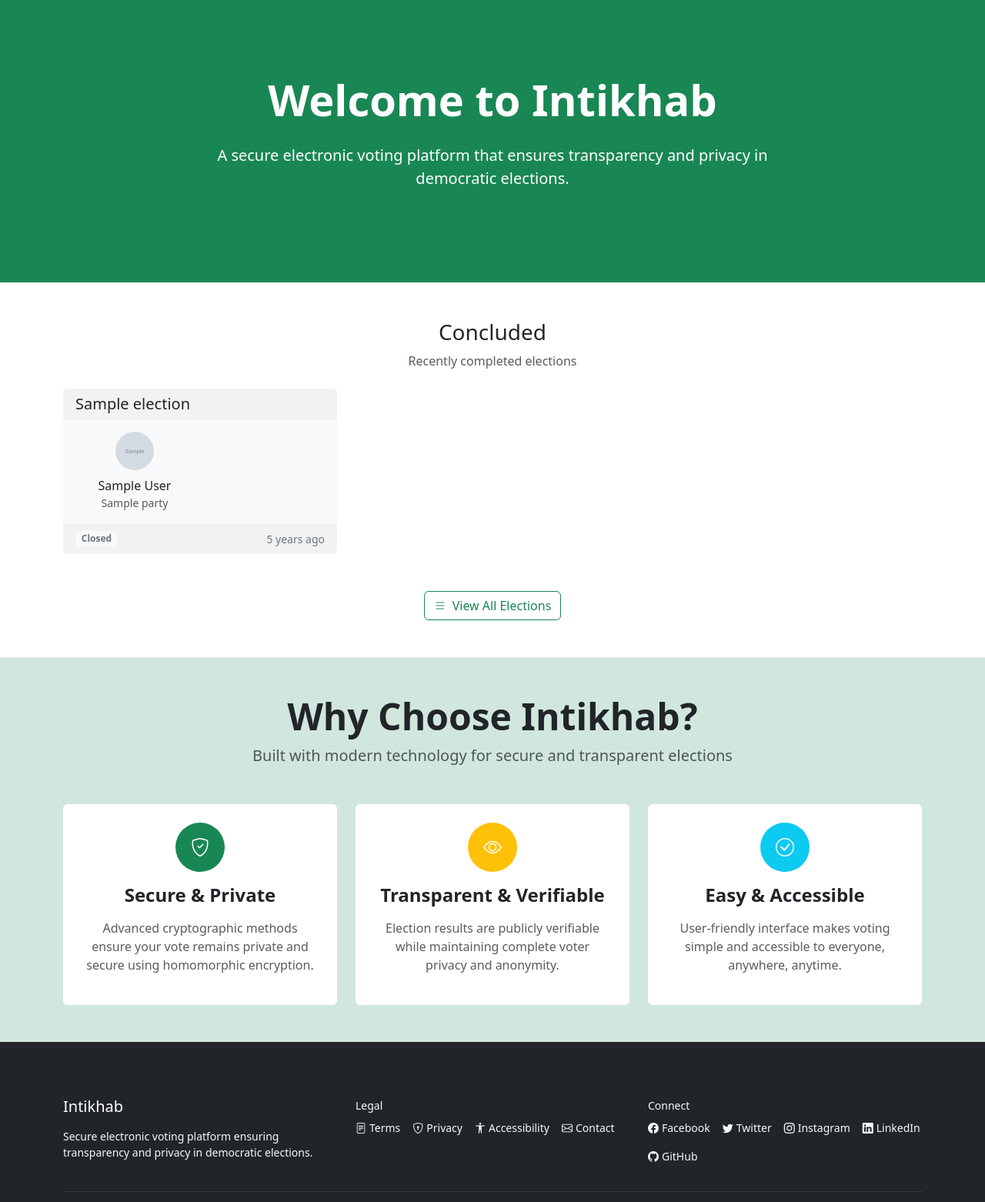
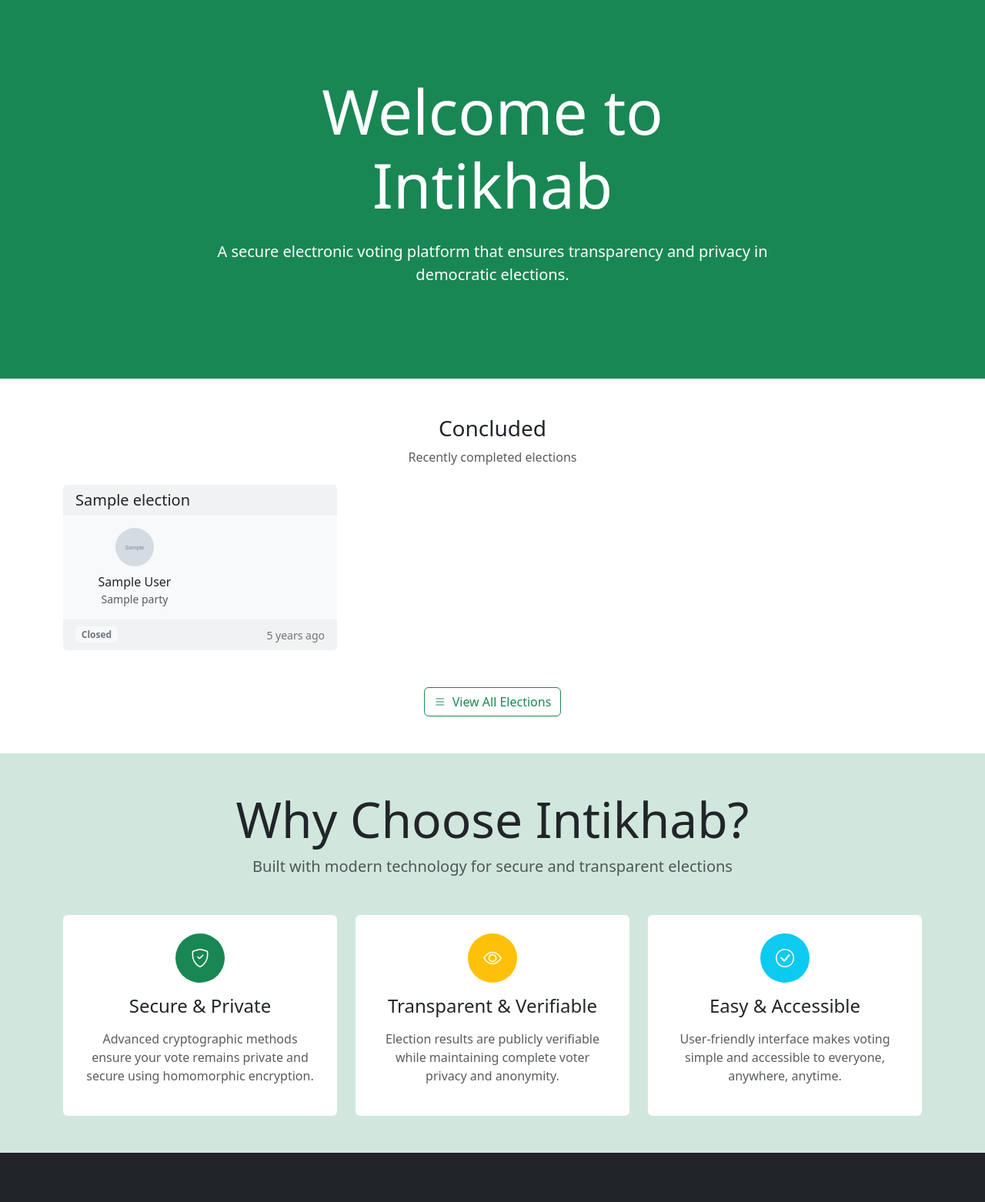
Before and after one commit to codeforpakistan/intikhab, a Django app: page / in a window 1280 px wide. Shown: the part 56-1618 px from the top of the page at 77% size. Run offline with Django 4.2, Linux system fonts and the light colour scheme; tables that the repository leaves empty hold one stand-in row (values such as "Sample post"); grey boxes marked "Sample" are stand-in pictures; some libraries are stand-ins or nearby versions.

Commit message:
Removed bold font

```diff
--- a/app/templates/app/index.html
+++ b/app/templates/app/index.html
@@ -6,7 +6,7 @@
   <div class="container py-5">
     <div class="row align-items-center">
       <div class="col-lg-8 col-md-10 mx-auto text-center">
-        <h1 class="display-4 fw-bold mb-4">Welcome to Intikhab</h1>
+        <h1 class="display-1 fw-thin mb-4">Welcome to Intikhab</h1>
         <p class="lead mb-4">A secure electronic voting platform that ensures transparency and privacy in democratic elections.</p>
         {% comment %} <div class="d-flex flex-wrap justify-content-center gap-3">
           {% if request.user.is_authenticated %}
@@ -102,7 +102,7 @@
       <div class="mb-4">
         <i class="bi bi-card-checklist text-muted" style="font-size: 4rem;"></i>
       </div>
-      <h3 class="fw-bold mb-3">No Elections Available</h3>
+      <h3 class="fw-thin mb-3">No Elections Available</h3>
       <p class="lead text-muted mb-4">There are currently no elections scheduled. Please check back later.</p>
       {% if request.user.is_authenticated %}
         <a href="{% url 'profile' %}" class="btn btn-outline-primary">
@@ -118,7 +118,7 @@
 <section id="features" class="py-5">
   <div class="container">
     <div class="text-center mb-5">
-      <h2 class="display-5 fw-bold">Why Choose Intikhab?</h2>
+      <h2 class="display-3 fw-thin">Why Choose Intikhab?</h2>
       <p class="lead text-muted">Built with modern technology for secure and transparent elections</p>
     </div>
     <div class="row g-4">
@@ -128,7 +128,7 @@
             <div class="bg-primary text-white rounded-circle d-inline-flex align-items-center justify-content-center mb-3" style="width: 4rem; height: 4rem;">
               <i class="bi bi-shield-check fs-4"></i>
             </div>
-            <h4 class="fw-bold mb-3">Secure &amp; Private</h4>
+            <h4 class="fw-thin mb-3">Secure &amp; Private</h4>
             <p class="text-muted">Advanced cryptographic methods ensure your vote remains private and secure using homomorphic encryption.</p>
           </div>
         </div>
@@ -139,7 +139,7 @@
             <div class="bg-warning text-white rounded-circle d-inline-flex align-items-center justify-content-center mb-3" style="width: 4rem; height: 4rem;">
               <i class="bi bi-eye fs-4"></i>
             </div>
-            <h4 class="fw-bold mb-3">Transparent &amp; Verifiable</h4>
+            <h4 class="fw-thin mb-3">Transparent &amp; Verifiable</h4>
             <p class="text-muted">Election results are publicly verifiable while maintaining complete voter privacy and anonymity.</p>
           </div>
         </div>
@@ -150,7 +150,7 @@
             <div class="bg-info text-white rounded-circle d-inline-flex align-items-center justify-content-center mb-3" style="width: 4rem; height: 4rem;">
               <i class="bi bi-check-circle fs-4"></i>
             </div>
-            <h4 class="fw-bold mb-3">Easy &amp; Accessible</h4>
+            <h4 class="fw-thin mb-3">Easy &amp; Accessible</h4>
             <p class="text-muted">User-friendly interface makes voting simple and accessible to everyone, anywhere, anytime.</p>
           </div>
         </div>
--- a/app/templates/app/invitations/send_invitations.html
+++ b/app/templates/app/invitations/send_invitations.html
@@ -49,7 +49,7 @@
 
             <!-- Email Addresses Field -->
             <div class="mb-4">
-              <label for="{{ form.invited_emails.id_for_label }}" class="form-label fw-bold">
+              <label for="{{ form.invited_emails.id_for_label }}" class="form-label">
                 {{ form.invited_emails.label }}
               </label>
               {{ form.invited_emails }}
@@ -67,7 +67,7 @@
 
             <!-- Expiration Days Field -->
             <div class="mb-4">
-              <label for="{{ form.expires_in_days.id_for_label }}" class="form-label fw-bold">
+              <label for="{{ form.expires_in_days.id_for_label }}" class="form-label">
                 {{ form.expires_in_days.label }}
               </label>
               {{ form.expires_in_days }}
@@ -85,7 +85,7 @@
 
             <!-- Personal Message Field -->
             <div class="mb-4">
-              <label for="{{ form.message.id_for_label }}" class="form-label fw-bold">
+              <label for="{{ form.message.id_for_label }}" class="form-label">
                 {{ form.message.label }}
               </label>
               {{ form.message }}
```
